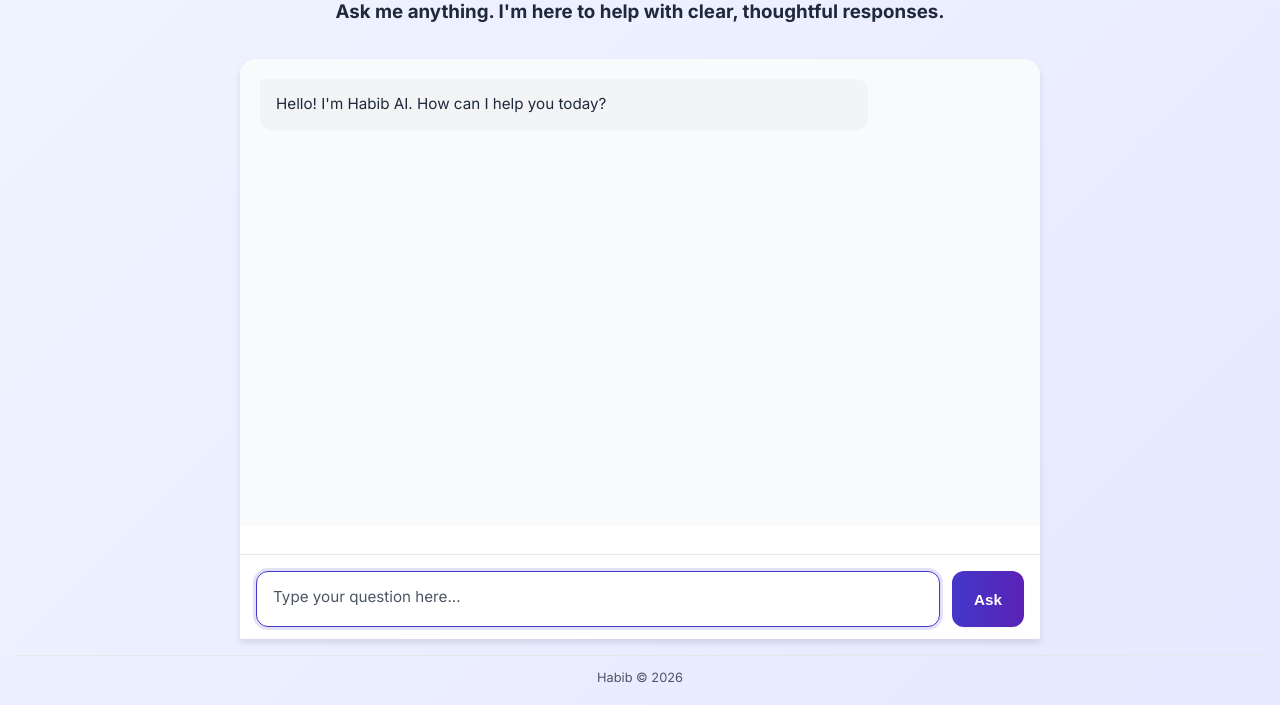
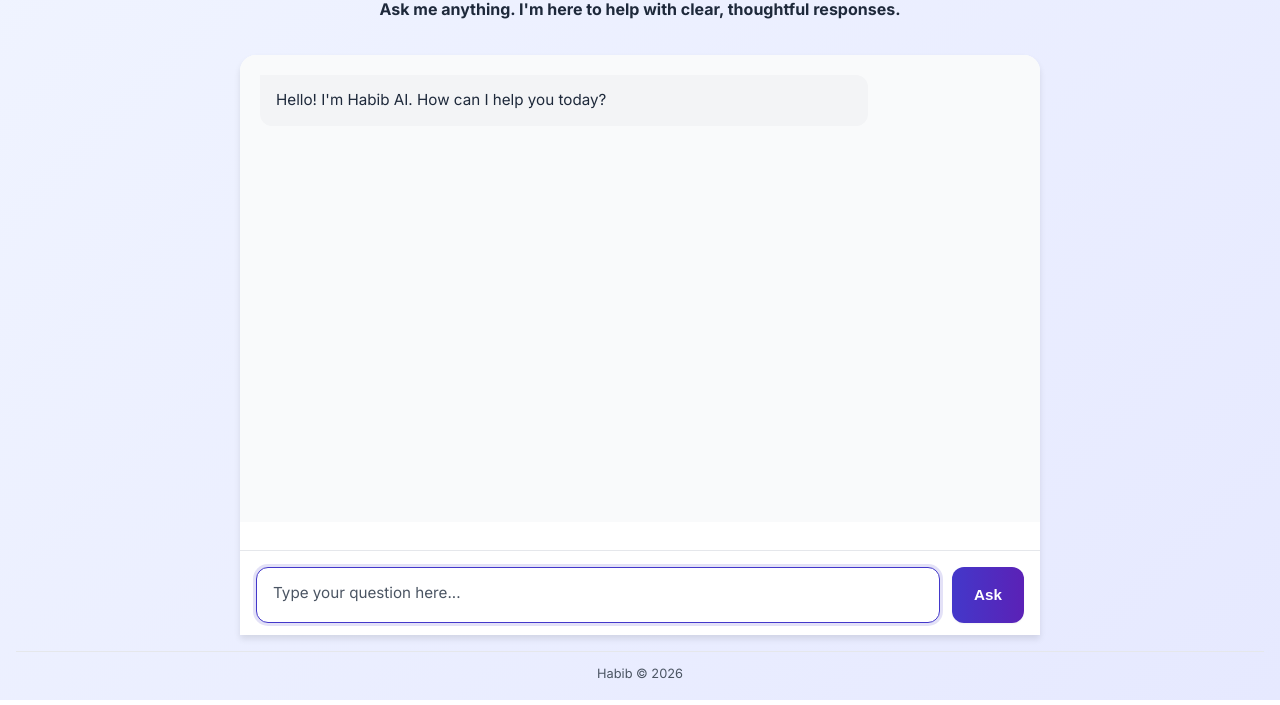
Before and after one commit to s21rp/llm-chat-app, a website: page public/index.html in a window 1280 px wide. Shown: the part 113-818 px from the top of the page. Drawn offline with Linux system fonts and the light colour scheme.

Commit message:
Update index.html

```diff
--- a/public/index.html
+++ b/public/index.html
@@ -404,7 +404,7 @@
 	<body>
 		<header>
 			<h1>Habib</h1>
-			<h3>Ask me anything. I'm here to help with clear, thoughtful responses.</h3>
+			<h4>Ask me anything. I'm here to help with clear, thoughtful responses.</h4>
 		</header>
 
 		<div class="chat-container">
```
